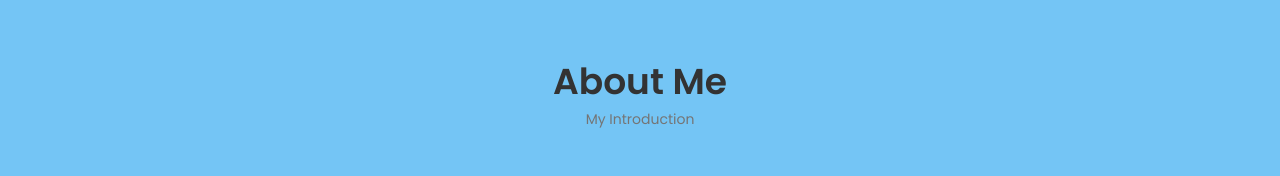
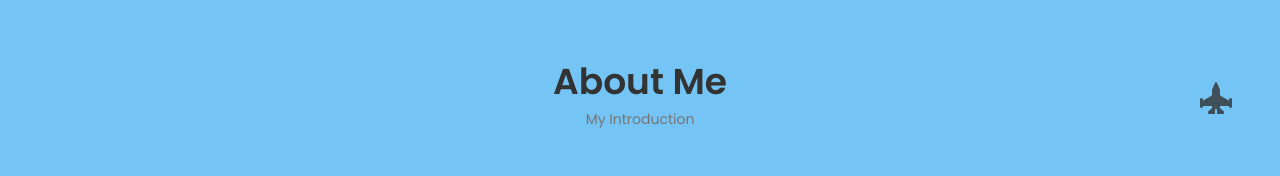
Before and after one commit to a-vasse/portfolio, a React (Create React App) app: page / in a window 1280 px wide. Shown: the part 624-800 px from the top of the page. Built offline with nearby package versions, Linux system fonts and the light colour scheme.

Commit message:
working on the arrow key

```diff
--- a/src/App.js
+++ b/src/App.js
@@ -8,6 +8,7 @@ import History from './components/history/History';
 import Photos from './components/photos/Photos';
 import Contact from './components/contact/Contact';
 import Footer from './components/footer/Footer';
+import ScrollUp from './components/scrollup/ScrollUp';
 
 const App = () => {
   return (
@@ -21,8 +22,11 @@ const App = () => {
       <History />
       <Photos />
       <Contact />
-      <Footer />
+
     </main>
+
+    <Footer />
+    <ScrollUp />
     </>
   )
 }
--- a/src/components/footer/footer.css
+++ b/src/components/footer/footer.css
@@ -54,12 +54,6 @@
   font-size: var(--smaller-font-size);
 }
 
-*:focus,
-*:active {
-  outline: none !important;
-  -webkit-tap-highlight-color: transparent;
-}
-
 .footer-icon-wrapper {
   display: inline-flex;
   list-style: none;
@@ -88,9 +82,6 @@
   background: #c7edfc;
 }
 
-
-/*=============== BREAKPOINTS ===============*/
-/* For large devices */
 @media screen and (max-width: 992px) {
   .footer-social-link {
       padding: 0.25rem;
--- /dev/null
+++ b/src/components/scrollup/ScrollUp.jsx
@@ -0,0 +1,12 @@
+import React from 'react';
+import "./scrollup.css";
+
+const ScrollUp = () => {
+  return (
+    <a href="#" className="scrollup">
+      <i className="fa-solid fa-jet-fighter-up scrollup-icon"></i>
+    </a>
+  );
+};
+
+export default ScrollUp;
--- /dev/null
+++ b/src/components/scrollup/scrollup.css
@@ -0,0 +1,12 @@
+.scrollup {
+  position: fixed;
+  color: var(--title-color);
+  right: 2.5rem;
+  bottom: 3rem;
+  font-size: 2rem;
+  opacity: 0.8;
+  padding: 0.3rem 0.5rem;
+  border-radius: 0.4rem;
+  z-index: var(--z-tooltip);
+  transition: .4s;
+}
```
